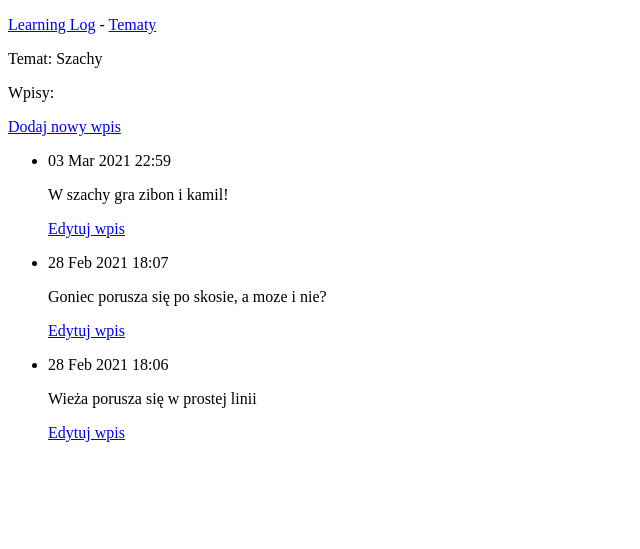
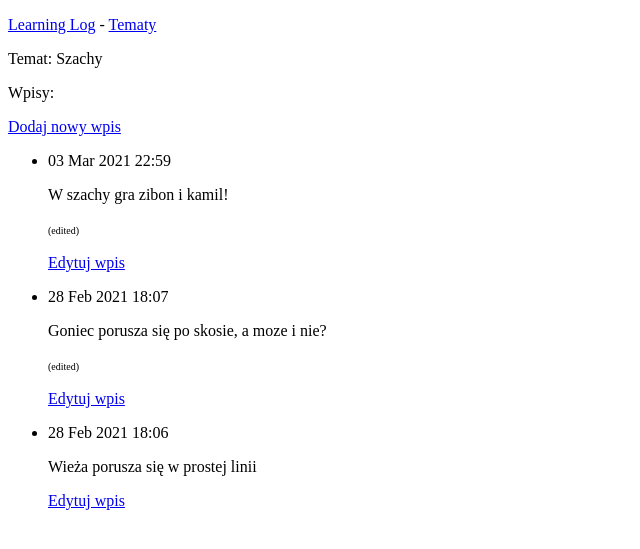
Before and after one commit to Belvenix/LearningLogDjangoTutorial, a Django app: page /topics/1/ in a window 1280 px wide. Shown: the top 549 px of the page, without its empty margins (0-640 px from the left). Run offline with Django 3.2, Linux system fonts and the light colour scheme; data comes from the database, SQL or seed files in the repository; both versions use the stored data as it was after the commit.

Commit message:
Add is_edited flag and print the entries accordingly with a special tag

```diff
--- a/learning_logs/models.py
+++ b/learning_logs/models.py
@@ -16,6 +16,7 @@ class Entry(models.Model):
     """Konkretne informacje o postępie w nauce."""
     topic = models.ForeignKey(Topic, on_delete=models.CASCADE)
     text = models.TextField()
+    is_edited = models.BooleanField(default=False)
     date_added = models.DateTimeField(auto_now_add=True)
 
     class Meta:
--- a/learning_logs/templates/learning_logs/topic.html
+++ b/learning_logs/templates/learning_logs/topic.html
@@ -12,7 +12,10 @@
     {% for entry in entries %}
         <li>
             <p>{{ entry.date_added|date:'d M Y H:i' }}</p>
-            <p>{{ entry.text|linebreaks }}</p>
+            <p>
+                {{ entry.text|linebreaks }}
+                {% if entry.is_edited %} <font size="-2">(edited)</font> {% endif %}
+            </p>
             <p><a href="{% url 'learning_logs:edit_entry' entry.id %}">Edytuj wpis</a></p>
         </li>
     {% empty %}
--- a/learning_logs/views.py
+++ b/learning_logs/views.py
@@ -73,6 +73,7 @@ def edit_entry(request, entry_id):
         # Przekazano dane za pomocą żądania POST, należy je przetworzyć.
         form = EntryForm(instance=entry, data=request.POST)
         if form.is_valid():
+            entry.is_edited = True
             form.save()
             return HttpResponseRedirect(reverse('learning_logs:topic', args=[topic.id]))
     context = {'entry': entry, 'topic': topic, 'form': form}
```
Also changed, not shown: db.sqlite3, learning_logs/migrations/0003_entry_is_edited.py (added).
